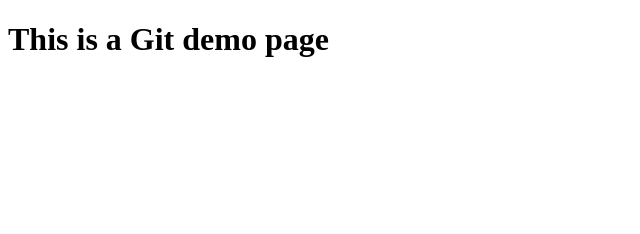
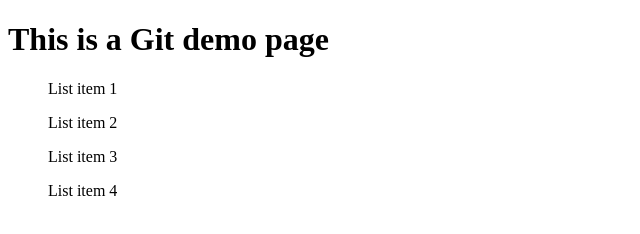
Before and after one commit to sai-gopi/gitdemo, a plain HTML site: page index.html in a window 1280 px wide. Shown: the whole page, without its empty margins (0-640 px from the left). Drawn offline with Linux system fonts and the light colour scheme.

Commit message:
Added list itmes to html

```diff
--- a/index.html
+++ b/index.html
@@ -8,5 +8,9 @@
 </head>
 <body>
     <h1>This is a Git demo page</h1>
+    <ul>List item 1</ul>
+    <ul>List item 2</ul>
+    <ul>List item 3</ul>
+    <ul>List item 4</ul>
 </body>
 </html>
```
